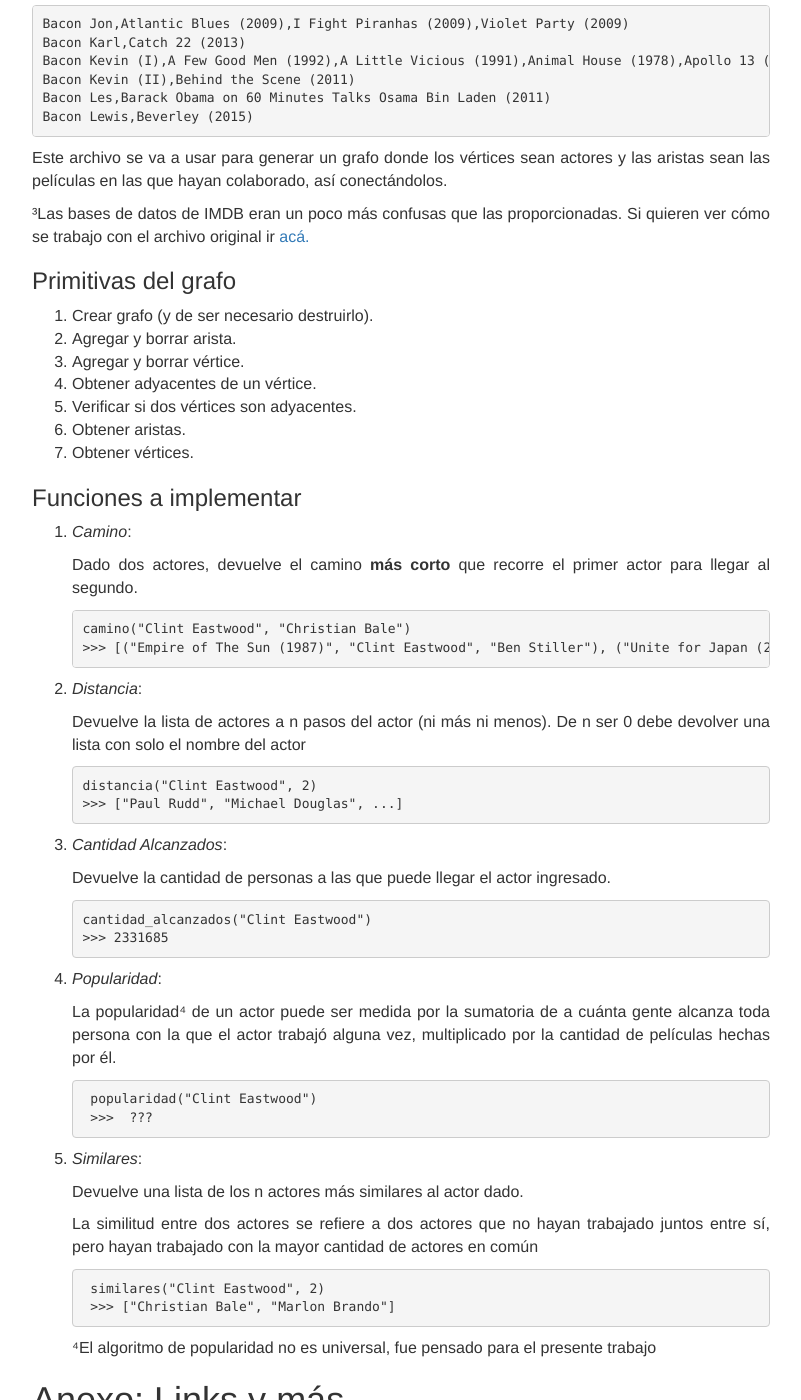
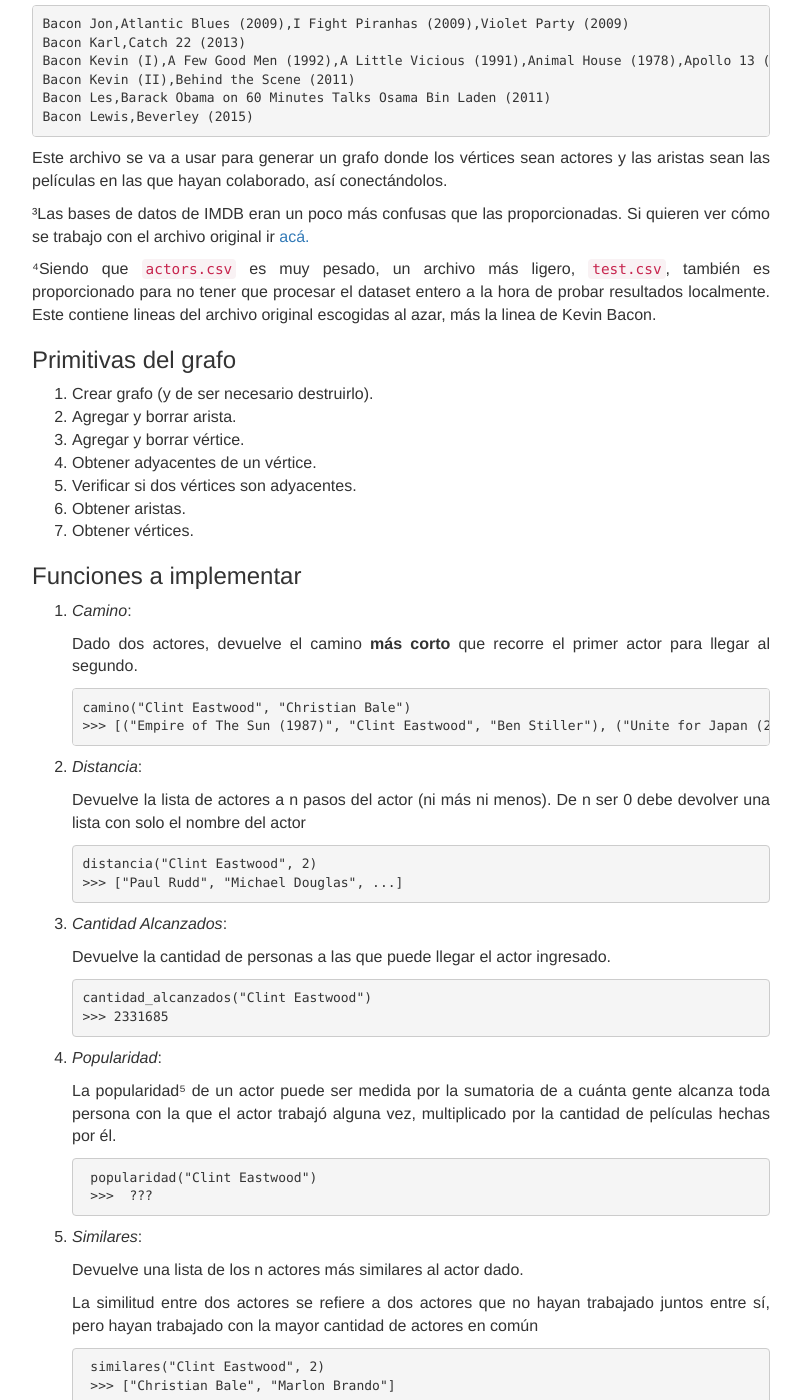
Before and after one commit to algoritmos-rw/algoritmos, a Jekyll site: the page built from static/tps/2017_2/tp3/index.md, in a window 1280 px wide and 1400 px high, scrolled down 2849 px. Shown: the whole window, without its empty margins (239-1040 px from the left). Built offline with Jekyll 4.4.1, drawn with Linux system fonts in a browser that asks for light colours; some of the changed text lies outside the part shown.

Commit message:
TP3-Agregado link al dataset

````diff
--- a/static/tps/2017_2/tp3/index.md
+++ b/static/tps/2017_2/tp3/index.md
@@ -126,7 +126,7 @@
 
 ## Implementación
 
-Para lograr todo esto, IMDB nos proporcionó³ un sets de datos, `actores.csv` (**comma separated values**) con un total de 2.480.000 actores. Este tiene el formato de `apellido nombre, pelicula1, pelicula2, pelicula3, ...` Por ejemplo:
+Para lograr todo esto, IMDB nos proporcionó³ un sets de datos, [`actors.csv`](https://drive.google.com/drive/folders/0B2J1xTZnFQnBVnZzcF8xR3Z3SVE?usp=sharing)⁴ (**comma separated values**) con un total de 2.480.000 actores. Este tiene el formato de `apellido nombre, pelicula1, pelicula2, pelicula3, ...` Por ejemplo:
 
 ```
 Bacon Jon,Atlantic Blues (2009),I Fight Piranhas (2009),Violet Party (2009)
@@ -140,6 +140,8 @@
 Este archivo se va a usar para generar un grafo donde los vértices sean actores y las aristas sean las películas en las que hayan colaborado, así conectándolos.
 
 ³Las bases de datos de IMDB eran un poco más confusas que las proporcionadas. Si quieren ver cómo se trabajo con el archivo original ir [acá.](https://github.com/FdelMazo/IMDBtoCSV/blob/master/imdbtocsv.py)
+
+⁴Siendo que `actors.csv` es muy pesado, un archivo más ligero, `test.csv`, también es proporcionado para no tener que procesar el dataset entero a la hora de probar resultados localmente. Este contiene lineas del archivo original escogidas al azar, más la linea de Kevin Bacon.
 
 ### Primitivas del grafo
 
@@ -179,7 +181,7 @@
 
 4. _Popularidad_:
 
-    La popularidad⁴ de un actor puede ser medida por la sumatoria de a cuánta gente alcanza toda persona con la que el actor trabajó alguna vez, multiplicado por la cantidad de películas hechas por él.
+    La popularidad⁵ de un actor puede ser medida por la sumatoria de a cuánta gente alcanza toda persona con la que el actor trabajó alguna vez, multiplicado por la cantidad de películas hechas por él.
     ```
     popularidad("Clint Eastwood")
     >>>  ???
@@ -194,7 +196,7 @@
     similares("Clint Eastwood", 2)
     >>> ["Christian Bale", "Marlon Brando"]
     ```
-⁴El algoritmo de popularidad no es universal, fue pensado para el presente trabajo
+⁵El algoritmo de popularidad no es universal, fue pensado para el presente trabajo
 
 # Anexo: Links y más
 
````
